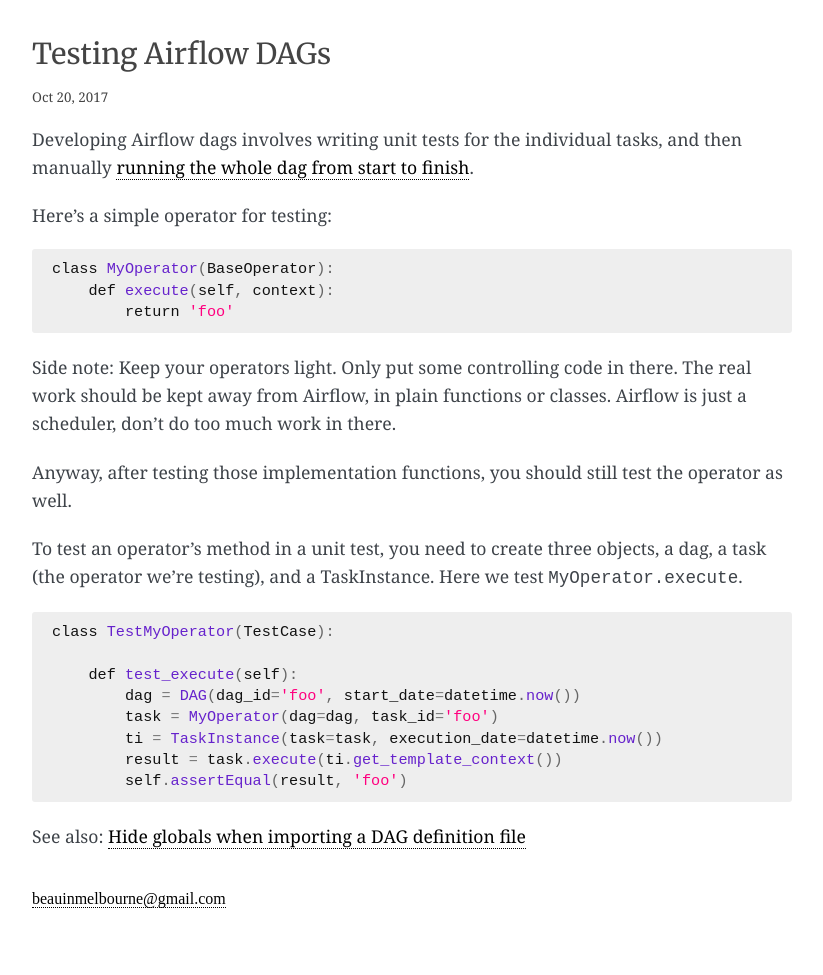
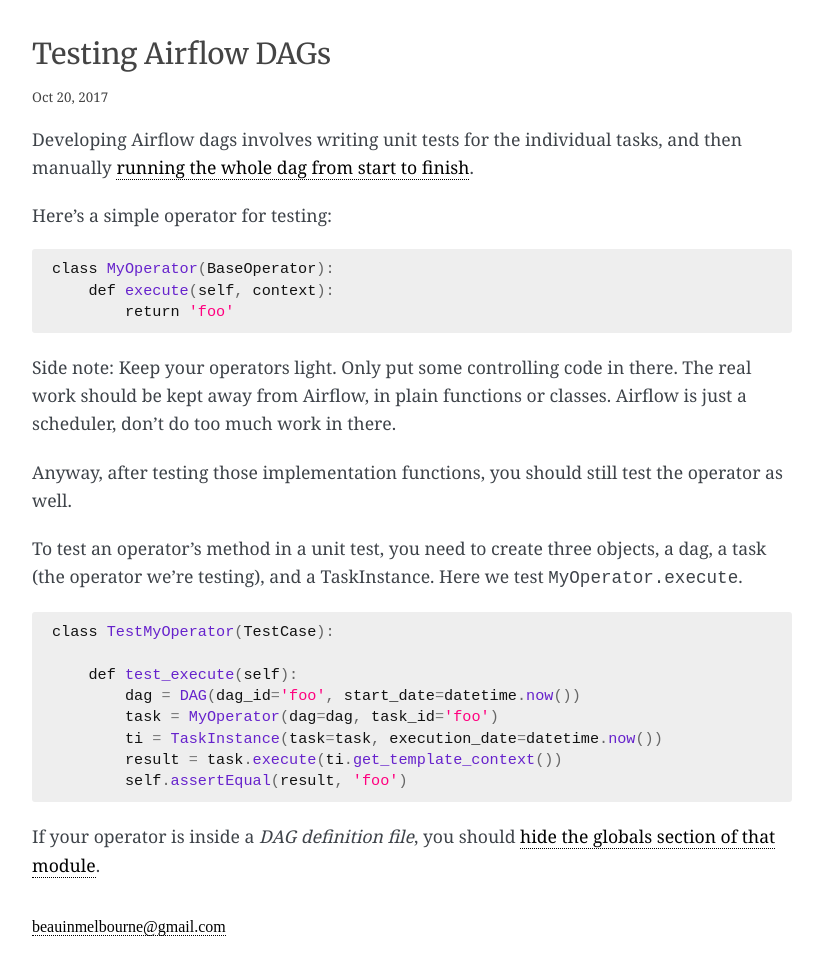
Before and after one commit to explodinglabs/explodinglabs.github.io, a Jekyll site: the page built from _airflow/2017-10-20-testing-airflow-dags.markdown, in a window 1280 px wide. Shown: the whole page, without its empty margins (228-1051 px from the left). Built offline with Jekyll 4.4.1, drawn with Linux system fonts in a browser that asks for light colours; some web fonts are replaced; before the commit the page ends 947 px from its top, so only the background shows below that.

Commit message:
Adjust airflow docs

````diff
--- a/_airflow/2017-10-20-testing-airflow-dags.markdown
+++ b/_airflow/2017-10-20-testing-airflow-dags.markdown
@@ -40,4 +40,5 @@ class TestMyOperator(TestCase):
         self.assertEqual(result, 'foo')
 ```
 
-See also: [Hide globals when importing a DAG definition file](/airflow/hide-globals-when-importing)
+If your operator is inside a _DAG definition file_, you should [hide the
+globals section of that module](/airflow/hide-globals-when-importing).
--- a/_airflow/2018-03-06-hide-globals-from-imports.markdown
+++ b/_airflow/2018-03-06-hide-globals-in-dag-definition-file.markdown
@@ -1,8 +1,9 @@
 ---
 layout: post
-title: "Hide globals when importing a DAG definition file"
+title: "Hide globals in a DAG definition file"
 date: 2018-03-06
-permalink: /airflow/hide-globals-when-importing
+permalink: /airflow/hide-globals-in-dag-definition-file
+redirect-from: /airflow/hide-globals-when-importing
 ---
 Airflow has a fairly strange way of registering DAGs and tasks. They're put
 into the global namespace of the DAG definition file.
````
